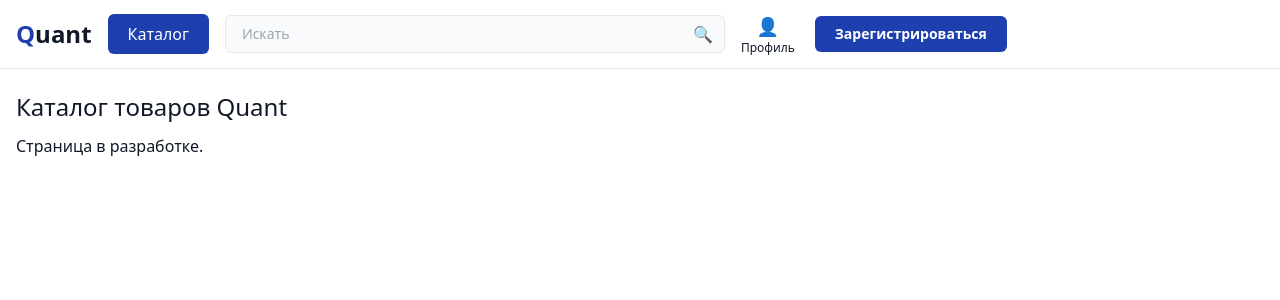
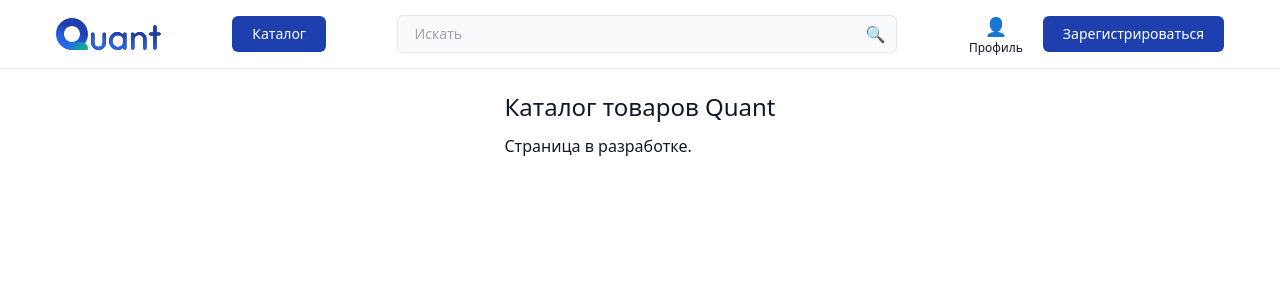
Before and after one commit to LisichkinaJuli/higher-web-practice-ecommerce, a React (Vite) app: page /catalog in a window 1280 px wide. Shown: the top 300 px of the page. Built offline with nearby package versions, Linux system fonts and the light colour scheme.

Commit message:
logo and checkbox

```diff
--- a/src/components/Header/Header.tsx
+++ b/src/components/Header/Header.tsx
@@ -1,36 +1,43 @@
+import { Link } from "react-router-dom";
+import { Button } from "../ui/Button";
+import { Input } from "../ui/Input";
+import { Logo } from "../ui/Logo";
+
 /**
- * Компонент верхней шапки сайта (БЭМ-блок 'header').
- * На мобильных экранах (md) автоматически скрывает логотип и действия пользователя,
- * расширяя поисковую строку на 100% ширины экрана.
+ * Компонент верхней шапки сайта.
+ * Использует переиспользуемые компоненты из UI-кита (Input, Button).
+ * На мобильных экранах (md) скрывает элементы навигации, оптимизируя пространство.
  */
-import { Link } from "react-router-dom";
 export function Header() {
   return (
-    <header className="header bg-bg-secondary border-b border-bg-shadows py-3 sticky top-0 z-50 transition-colors">
-      <div className="header__container max-w-container mx-auto px-4 flex items-center gap-4">
-        {/* Логотипа: скрыт на мобильных (max-md:hidden) */}
-        <Link
-          to="/"
-          className="header__logo text-2xl font-bold text-neutral-primary max-md:hidden"
+    <header className="header w-full bg-bg-secondary border-b border-bg-shadows py-3 sticky top-0 z-50 transition-colors">
+      <div className="header__container w-full max-w-300 mx-auto px-4 flex items-center justify-between gap-4">
+        {/* Элемент логотипа: скрыт на мобильных (max-md:hidden) */}
+        <Logo className="header__logo" />
+
+        {/* Кнопка открытия каталога из UI-кита */}
+        <Button
+          variant="primary"
+          size="md"
+          className="header__catalog-btn max-md:hidden"
         >
-          <span className="text-accent-primary">Q</span>uant
-        </Link>
-        {/* Кнопка открытия каталога: скрыта на мобильных (max-md:hidden) */}
-        <button className="header__catalog-btn max-md:hidden bg-accent-primary hover:bg-accent-secondary text-white font-medium py-2 px-5 rounded-md transition-colors cursor-pointer">
           Каталог
-        </button>
-        {/* Поисковая строки */}
+        </Button>
+
+        {/* Элемент поисковой строки: используем компонент Input из нашего UI-кита */}
         <div className="header__search grow max-w-125 max-md:max-w-full relative">
-          <input
+          <Input
             type="text"
             placeholder="Искать"
-            className="header__search-input w-full py-2 pl-4 pr-10 border border-bg-shadows focus:border-accent-primary rounded-md outline-none bg-bg-primary text-neutral-primary transition-all text-sm placeholder:text-neutral-disable"
+            className="header__search-input"
           />
-          <button className="header__search-btn absolute right-3 top-1/2 -translate-y-1/2 text-neutral-secondary cursor-pointer hover:text-accent-primary transition-colors">
+          {/* Иконку лупы оставляем кнопкой-абсолютом поверх инпута */}
+          <button className="header__search-btn absolute right-3 top-1/2 -translate-y-1/2 text-neutral-secondary cursor-pointer hover:text-accent-primary transition-colors bg-transparent border-none outline-none">
             🔍
           </button>
         </div>
 
+        {/* Элемент блока авторизации и профиля: скрыт на мобильных */}
         <div className="header__user-actions flex items-center gap-5 max-md:hidden">
           <Link
             to="/profile"
@@ -39,9 +46,11 @@ export function Header() {
             <span className="text-lg">👤</span>
             <span>Профиль</span>
           </Link>
-          <button className="header__auth-btn bg-accent-primary hover:bg-accent-secondary text-white text-sm font-bold py-2 px-5 rounded-md transition-colors cursor-pointer">
+
+          {/* Кнопка регистрации */}
+          <Button variant="primary" size="md" className="header__auth-btn">
             Зарегистрироваться
-          </button>
+          </Button>
         </div>
       </div>
     </header>
--- a/src/components/layout/MainLayout.tsx
+++ b/src/components/layout/MainLayout.tsx
@@ -3,7 +3,7 @@ import { Header } from '../Header/Header';
 import { BottomNav } from '../BottomNav/BottomNav';
 export function MainLayout() {
   return (
-    <div className="app-layout flex flex-col min-h-screen">
+    <div className="app-layout flex flex-col min-h-screen w-full">
       <Header />
       <main className="app-layout__main grow py-6 max-md:py-3 max-md:pb-19">
         <div className="app-layout__container w-full max-w-container mx-auto px-4">
--- /dev/null
+++ b/src/components/ui/Checkbox/Checkbox.tsx
@@ -0,0 +1,58 @@
+import { forwardRef, type InputHTMLAttributes, type ReactNode } from 'react';
+
+export interface CheckboxProps extends Omit<InputHTMLAttributes<HTMLInputElement>, 'type'> {
+  /** Текст подписи рядом с чекбоксом */
+  children?: ReactNode;
+}
+
+/**
+ * Универсальный компонент чекбокса.
+ * Полностью кастомизирует нативный инпут, сохраняя доступность и поддержку клавиатуры.
+ */
+export const Checkbox = forwardRef<HTMLInputElement, CheckboxProps>(
+  ({ children, className = '', id, disabled, ...props }, ref) => {
+
+    return (
+      // Обертка-контейнер
+      <label className={`checkbox inline-flex items-center gap-2.5 select-none cursor-pointer text-sm text-neutral-primary ${disabled ? 'checkbox_disabled cursor-not-allowed opacity-50' : ''}`}>
+
+        {/* Скрытый нативный инпут, который слушает события и фокус */}
+        <input
+          id={id}
+          type="checkbox"
+          ref={ref}
+          disabled={disabled}
+          className="checkbox__input sr-only peer"
+          {...props}
+        />
+
+        {/* Кастомный визуальный квадрат чекбокса */}
+        <div className={`checkbox__box w-5 h-5 flex items-center justify-center border border-bg-shadows rounded bg-bg-secondary text-transparent transition-all duration-200
+          peer-focus-visible:ring-2 peer-focus-visible:ring-accent-secondary/50
+          peer-checked:bg-accent-primary peer-checked:border-accent-primary peer-checked:text-white
+          peer-disabled:bg-bg-disable peer-disabled:border-bg-shadows
+          ${className}`}
+        >
+          {/* SVG-иконка галочки, которая становится видимой только при peer-checked */}
+          <svg
+            className="w-3.5 h-3.5 stroke-[3px]"
+            fill="none"
+            viewBox="0 0 24 24"
+            stroke="currentColor"
+          >
+            <path strokeLinecap="round" strokeLinejoin="round" d="M4.5 12.75l6 6 9-13.5" />
+          </svg>
+        </div>
+
+        {/* Элемент текста подписи */}
+        {children && (
+          <span className="checkbox__text font-medium">
+            {children}
+          </span>
+        )}
+      </label>
+    );
+  }
+);
+
+Checkbox.displayName = 'Checkbox';
--- /dev/null
+++ b/src/components/ui/Checkbox/index.ts
@@ -0,0 +1,2 @@
+export { Checkbox } from './Checkbox';
+export type { CheckboxProps } from './Checkbox';
--- /dev/null
+++ b/src/components/ui/Logo/Logo.tsx
@@ -0,0 +1,35 @@
+import { type LinkProps, Link } from 'react-router-dom';
+// Импортируем SVG как React-компоненты благодаря vite-plugin-svgr
+import LogoFull from './assets/logo-full.svg?react';
+import LogoM from './assets/logo-m.svg?react';
+
+export interface LogoProps extends Omit<LinkProps, 'to'> {
+  /** Дополнительные внешние БЭМ-классы для позиционирования */
+  className?: string;
+}
+
+/**
+ * Адаптивный компонент логотипа бренда Quant.
+ * Автоматически переключается между состоянием FULL (на ПК) и M (на мобильных).
+ */
+export function Logo({ className = '', ...props }: LogoProps) {
+  return (
+    <Link
+      to="/"
+      className={`logo inline-flex items-center select-none cursor-pointer transition-opacity hover:opacity-90 ${className}`}
+      {...props}
+    >
+      {/*
+        Состояние 1: FULL (Логотип с текстом)
+        hidden md:block — скрыт на мобильных, появляется на экранах от 768px
+      */}
+      <LogoFull className="logo_state_full hidden md:block h-8 w-auto" />
+
+      {/*
+        Состояние 2: M (Только компактный знак Q)
+        block md:hidden — виден на мобильных, скрывается на десктопе
+      */}
+      <LogoM className="logo_state_m block md:hidden h-8 w-auto" />
+    </Link>
+  );
+}
--- /dev/null
+++ b/src/components/ui/Logo/index.ts
@@ -0,0 +1,2 @@
+export { Logo } from './Logo';
+export type { LogoProps } from './Logo';
--- a/src/index.css
+++ b/src/index.css
@@ -56,6 +56,7 @@
 html,
 body {
   height: 100%;
+  width:100%;
 }
 
 body {
@@ -64,6 +65,27 @@ body {
   line-height: 1.5;
   color: #111827;
   background: #ffffff;
+}
+
+html,
+body {
+  height: 100%;
+  width: 100%; /* Гарантируем 100% ширины для всей страницы */
+}
+
+#root {
+  display: flex;
+  flex-direction: column;
+  min-height: 100%;
+  width: 100%;
+}
+.app-layout {
+  width: 100% !important;
+  align-items: center;
+}
+
+.header {
+  width: 100% !important;
 }
 
 a {
```
Also changed, not shown: src/components/ui/Logo/assets/logo-full.svg (added), src/components/ui/Logo/assets/logo-m.svg (added).
